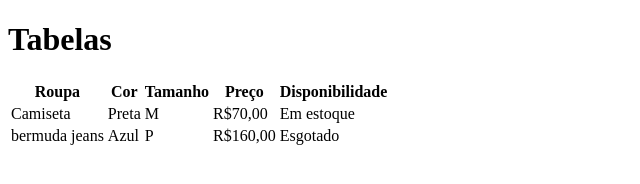
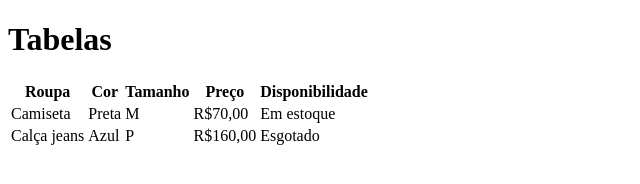
Before and after one commit to Ronaldo1090/aula-tabe, a plain HTML site: page index.html in a window 1280 px wide. Shown: the whole page, without its empty margins (0-640 px from the left). Drawn offline with Linux system fonts and the light colour scheme.

Commit message:
foi efetuado a Troca de bermuda para calça jeans index.html

```diff
--- a/index.html
+++ b/index.html
@@ -26,7 +26,7 @@
             <td>Em estoque</td>
         </tr>
         <tr>
-            <td>bermuda jeans</td>
+            <td>Calça jeans</td>
             <td>Azul</td>
             <td>P</td>
             <td>R$160,00</td>
```
